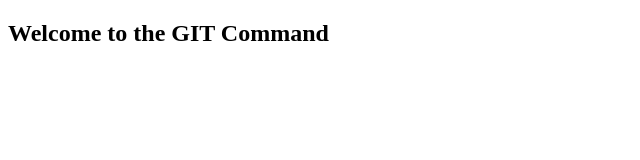
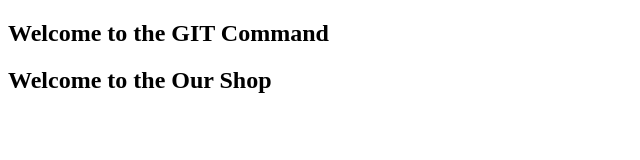
Before and after one commit to Devyang1928/german.github.io, a plain HTML site: page index.html in a window 1280 px wide. Shown: the whole page, without its empty margins (0-640 px from the left). Drawn offline with Linux system fonts and the light colour scheme.

Commit message:
Added more htmls

```diff
--- a/index.html
+++ b/index.html
@@ -8,5 +8,7 @@
 </head>
 <body>
     <h2>Welcome to the GIT Command</h2>
+    <!-- <h2>Welcome to the Our Shop</h2> -->
+    <h2>Welcome to the Our Shop</h2>
 </body>
 </html>
```
Also changed, not shown: home.html (added), new.css (added).
